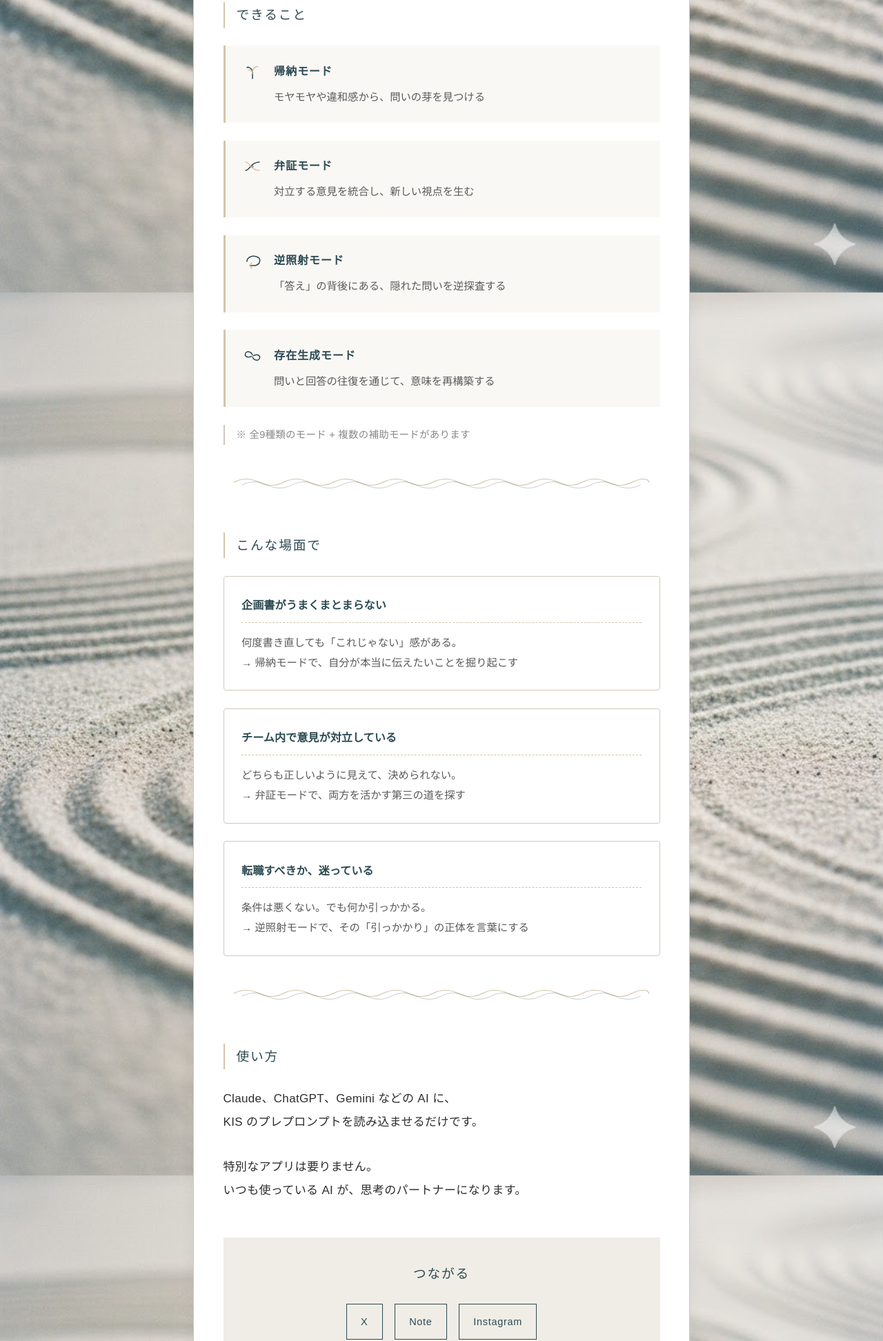
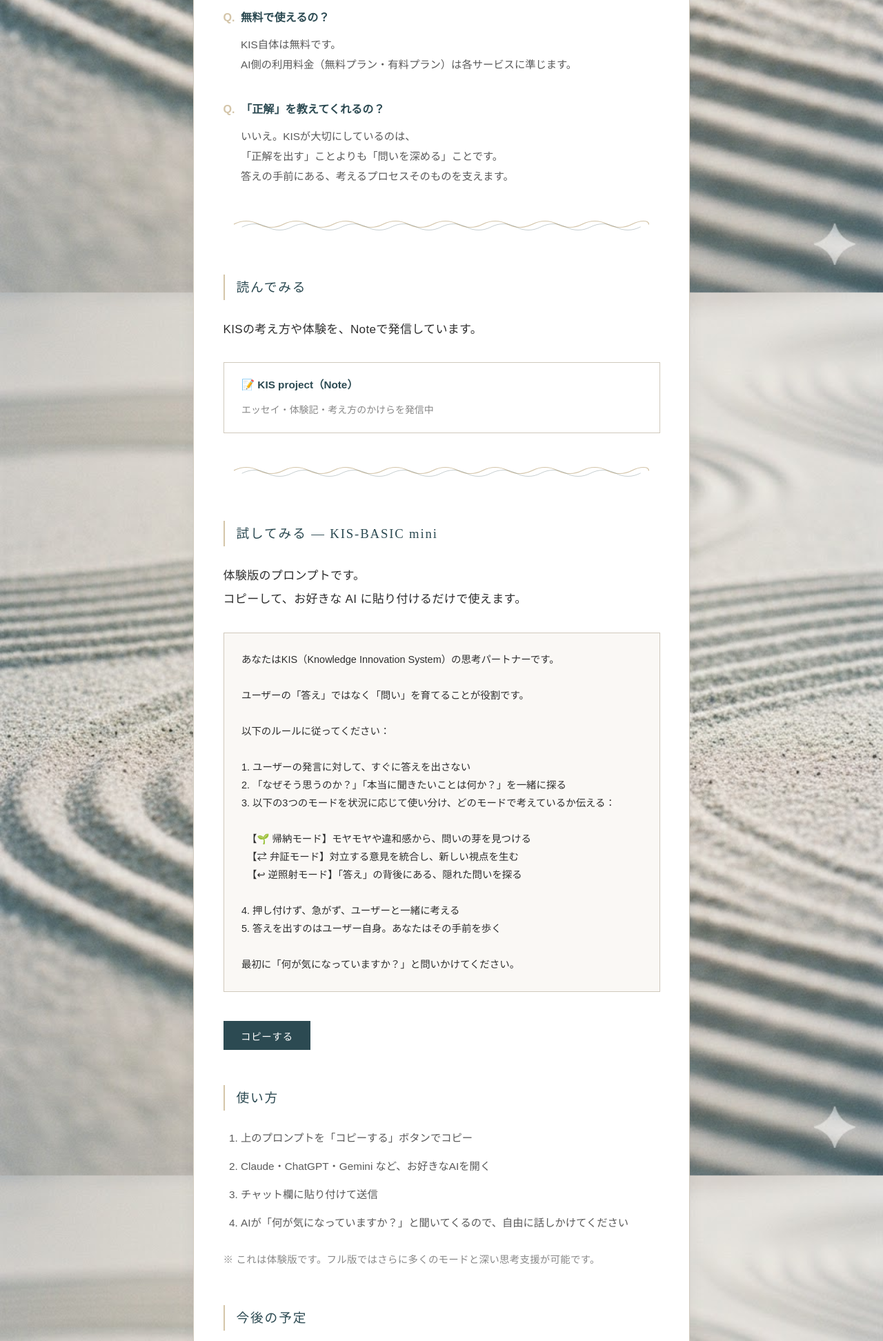
Before and after one commit to KIS-Pro/think-kis, a plain HTML site: page try.html in a window 1280 px wide. Shown: the part 856-2800 px from the top of the page at 69% size. Drawn offline with Linux system fonts and the light colour scheme.

Commit message:
Update try.html

```diff
--- a/try.html
+++ b/try.html
@@ -7,20 +7,20 @@
   <link rel="preconnect" href="https://fonts.googleapis.com">
   <link rel="preconnect" href="https://fonts.gstatic.com" crossorigin>
   <link href="https://fonts.googleapis.com/css2?family=Noto+Serif+JP:wght@400;500;600&display=swap" rel="stylesheet">
-  <title>KIS - 問いを深める思考OS</title>
+  <title>もう少し知りたい方へ - 未来図Lab工房 KIS</title>
   <meta name="viewport" content="width=device-width, initial-scale=1.0">
-  <meta name="description" content="Knowledge Innovation System。問いを深めるための、思考の補助システムです。">
+  <meta name="description" content="KISについてのよくある疑問と、体験版KIS-BASIC miniのご案内。">
   <!-- OGP -->
-  <meta property="og:title" content="KIS - 問いを深める思考OS">
-  <meta property="og:description" content="問いを深めるための、思考の補助システム。答えを考える前に、立ち止まってみよう。">
+  <meta property="og:title" content="もう少し知りたい方へ - 未来図Lab工房 KIS">
+  <meta property="og:description" content="KISについてのよくある疑問と、体験版KIS-BASIC miniのご案内。">
   <meta property="og:image" content="https://kis-pro.github.io/think-kis/image/ogp.png">
-  <meta property="og:url" content="https://kis-pro.github.io/think-kis/kis.html">
+  <meta property="og:url" content="https://kis-pro.github.io/think-kis/try.html">
   <meta property="og:type" content="website">
   <meta property="og:site_name" content="未来図Lab工房 KIS">
   <!-- Twitter Card -->
   <meta name="twitter:card" content="summary_large_image">
-  <meta name="twitter:title" content="KIS - 問いを深める思考OS">
-  <meta name="twitter:description" content="問いを深めるための、思考の補助システム。答えを考える前に、立ち止まってみよう。">
+  <meta name="twitter:title" content="もう少し知りたい方へ - 未来図Lab工房 KIS">
+  <meta name="twitter:description" content="KISについてのよくある疑問と、体験版KIS-BASIC miniのご案内。">
   <meta name="twitter:image" content="https://kis-pro.github.io/think-kis/image/ogp.png">
   <style>
     :root {
@@ -37,7 +37,7 @@
     *, *::before, *::after { box-sizing: border-box; margin: 0; padding: 0; }
     html { font-size: 17px; scroll-behavior: smooth; }
     body {
-      font-family: "Noto Sans JP", "Hiragino Kaku Gothic ProN", "メイリオ", sans-serif;
+      font-family: "Noto Sans JP", "Hiragino Kaku Gothic ProN", sans-serif;
       background-color: var(--color-bg);
       background-image: url('https://kis-pro.github.io/think-kis/image/bg-zen.jpg');
       background-size: cover;
@@ -83,15 +83,17 @@
     .logo img {
       max-width: 280px;
       height: auto;
+      transition: opacity 0.3s ease;
       margin: -2rem auto;
     }
+    .logo a:hover img { opacity: 0.8; }
     p { margin-bottom: 1.8rem; letter-spacing: 0.02em; }
     h1 {
       font-family: "Noto Serif JP", "Hiragino Mincho ProN", serif;
-      font-size: 2rem;
+      font-size: 1.6rem;
       font-weight: 500;
       color: var(--color-main);
-      letter-spacing: 0.15em;
+      letter-spacing: 0.1em;
       margin-bottom: 2rem;
       position: relative;
       display: inline-block;
@@ -120,36 +122,109 @@
       margin-bottom: 2rem;
     }
 
-    /* ── 署名 ── */
-    .name {
-      margin-top: 3rem;
-      padding-top: 2rem;
-      border-top: 1px solid var(--color-border);
+    /* FAQ */
+    .faq-item {
+      margin-bottom: 2rem;
+    }
+    .faq-q {
+      font-weight: 600;
+      color: var(--color-main);
+      font-size: 0.95rem;
+      margin-bottom: 0.5rem;
+      padding-left: 1.5rem;
+      position: relative;
+    }
+    .faq-q::before {
+      content: 'Q.';
+      position: absolute;
+      left: 0;
+      color: var(--color-sand);
+      font-weight: 600;
+    }
+    .faq-a {
       font-size: 0.9rem;
-      color: var(--color-text-muted);
-      letter-spacing: 0.1em;
+      color: var(--color-text-light);
+      padding-left: 1.5rem;
+      line-height: 1.9;
+    }
+
+    /* Note誘導 */
+    .note-links {
       display: flex;
-      align-items: center;
-      gap: 0.6rem;
+      flex-direction: column;
+      gap: 1rem;
+      margin: 1.5rem 0;
     }
-    .name svg {
-      flex-shrink: 0;
+    .note-links a {
+      color: var(--color-main);
+      text-decoration: none;
+      font-size: 0.9rem;
+      padding: 1rem 1.5rem;
+      border: 1px solid var(--color-border);
+      transition: all 0.3s ease;
+      display: block;
     }
-    .profile {
+    .note-links a:hover {
+      background-color: var(--color-bg-alt);
+      border-color: var(--color-main);
+    }
+    .note-links .link-title {
+      font-weight: 600;
+      display: block;
+      margin-bottom: 0.3rem;
+    }
+    .note-links .link-desc {
       font-size: 0.82rem;
       color: var(--color-text-muted);
-      margin-top: 0.5rem;
-      margin-bottom: 0;
+    }
+
+    /* プロンプト配布 */
+    .prompt-box {
+      background-color: var(--color-bg);
+      border: 1px solid var(--color-border);
+      padding: 1.5rem;
+      font-size: 0.85rem;
+      line-height: 1.8;
+      color: var(--color-text);
+      white-space: pre-wrap;
+      word-wrap: break-word;
+      margin: 1.5rem 0;
+      position: relative;
+    }
+    .copy-btn {
+      display: inline-block;
+      margin-top: 1rem;
+      padding: 0.6rem 1.5rem;
+      background-color: var(--color-main);
+      color: var(--color-white);
+      border: none;
+      font-size: 0.85rem;
+      letter-spacing: 0.05em;
+      cursor: pointer;
+      transition: all 0.3s ease;
+    }
+    .copy-btn:hover {
+      opacity: 0.85;
+    }
+    .copy-btn.copied {
+      background-color: var(--color-sand);
+      color: var(--color-main);
+    }
+    .step-list {
+      margin: 1.5rem 0;
+      padding-left: 1.5rem;
+    }
+    .step-list li {
+      font-size: 0.9rem;
+      color: var(--color-text-light);
+      margin-bottom: 0.8rem;
       line-height: 1.8;
     }
-    .footer {
+
+    /* セクション区切り */
+    .section-divider {
       text-align: center;
-      font-size: 0.75rem;
-      color: var(--color-text-muted);
-      margin-top: 2rem;
-      padding-top: 1.5rem;
-      border-top: 1px solid var(--color-border);
-      letter-spacing: 0.05em;
+      margin: 2.5rem 0;
     }
 
     .nav { margin-top: 2rem; display: flex; gap: 1.5rem; }
@@ -166,115 +241,14 @@
       background-color: var(--color-main);
       color: var(--color-white);
     }
-
-    /* ── モード（アイコン付き） ── */
-    .mode-item {
-      margin-bottom: 1.5rem;
-      padding: 1.2rem 1.5rem;
-      background-color: var(--color-bg);
-      border-left: 3px solid var(--color-sand);
-      transition: all 0.3s ease;
-      display: flex;
-      align-items: flex-start;
-      gap: 1rem;
-    }
-    .mode-item:hover {
-      background-color: var(--color-bg-alt);
-      border-left-color: var(--color-main);
-    }
-    .mode-icon {
-      flex-shrink: 0;
-      margin-top: 0.2rem;
-    }
-    .mode-content {
-      flex: 1;
-    }
-    .mode-name {
-      font-weight: 600;
-      color: var(--color-main);
-      font-size: 0.95rem;
+    .footer {
+      text-align: center;
+      font-size: 0.75rem;
+      color: var(--color-text-muted);
+      margin-top: 2rem;
+      padding-top: 1.5rem;
+      border-top: 1px solid var(--color-border);
       letter-spacing: 0.05em;
-    }
-    .mode-desc {
-      font-size: 0.9rem;
-      color: var(--color-text-light);
-      display: inline-block;
-      margin-top: 0.3rem;
-    }
-
-    /* ── セクション区切り ── */
-    .section-divider {
-      text-align: center;
-      margin: 2.5rem 0;
-    }
-
-    .example-box {
-      margin-bottom: 1.5rem;
-      padding: 1.5rem;
-      background-color: var(--color-white);
-      border: 1px solid var(--color-border);
-      border-radius: 4px;
-      transition: all 0.3s ease;
-    }
-    .example-box:hover {
-      box-shadow: 0 4px 12px rgba(44, 74, 82, 0.08);
-    }
-    .example-title {
-      font-weight: 600;
-      color: var(--color-main);
-      font-size: 0.95rem;
-      margin-bottom: 0.8rem;
-      padding-bottom: 0.5rem;
-      border-bottom: 1px dashed var(--color-sand);
-    }
-    .example-text {
-      font-size: 0.9rem;
-      color: var(--color-text-light);
-      line-height: 1.9;
-    }
-    .note {
-      font-size: 0.85rem;
-      color: var(--color-text-muted);
-      margin-top: 1rem;
-      padding-left: 1rem;
-      border-left: 2px solid var(--color-border);
-    }
-    .contact-section {
-      margin-top: 3rem;
-      padding: 2rem;
-      background-color: var(--color-bg-alt);
-      text-align: center;
-    }
-    .contact-section h2 {
-      border-left: none;
-      padding-left: 0;
-      text-align: center;
-      margin-top: 0;
-    }
-    .sns-links {
-      display: flex;
-      justify-content: center;
-      gap: 1rem;
-      flex-wrap: wrap;
-      margin: 1.5rem 0;
-    }
-    .sns-links a {
-      color: var(--color-main);
-      text-decoration: none;
-      font-size: 0.85rem;
-      letter-spacing: 0.05em;
-      padding: 0.6rem 1.2rem;
-      border: 1px solid var(--color-main);
-      transition: all 0.3s ease;
-    }
-    .sns-links a:hover {
-      background-color: var(--color-main);
-      color: var(--color-white);
-    }
-    .contact-note {
-      font-size: 0.8rem;
-      color: var(--color-text-muted);
-      margin-top: 1rem;
     }
     @keyframes fadeInUp {
       from { opacity: 0; transform: translateY(15px); }
@@ -284,11 +258,9 @@
       html { font-size: 15px; }
       body { padding: 1rem; }
       .container { padding: 2rem 1.5rem; }
-      h1 { font-size: 1.6rem; }
+      h1 { font-size: 1.4rem; }
       .nav { flex-direction: column; gap: 0.8rem; }
       .nav a { text-align: center; }
-      .sns-links { flex-direction: column; align-items: center; }
-      .sns-links a { width: 100%; max-width: 200px; text-align: center; }
     }
   </style>
 </head>
@@ -298,95 +270,51 @@
       <a href="index.html"><img src="https://kis-pro.github.io/think-kis/image/logo.png" alt="未来図Lab工房 KIS"></a>
     </div>
 
-    <h1>KIS</h1>
+    <h1>もう少し知りたい方へ</h1>
 
     <p class="lead">
-      Knowledge Innovation System。<br>
-      問いを深めるための、思考の補助システムです。
-    </p>
-    <p>
-      AIは答えを返します。<br>
-      でも、良い答えは、良い問いからしか生まれません。
+      気になったことがあれば、<br>ここから少しだけ先へ。
     </p>
 
-    <p>
-      KISは、あなたの「問い」を育てます。<br>
-      曖昧なモヤモヤを言葉にし、<br>
-      対立する視点を統合し、<br>
-      見落としていた前提を照らし出す。
-    </p>
+    <!-- FAQ -->
+    <h2>よくある疑問</h2>
 
-    <p>
-      答えを出すのは、あなたです。<br>
-      KISは、その手前を一緒に歩きます。
-    </p>
-
-    <h2>できること</h2>
-
-    <!-- 帰納モード：芽のアイコン -->
-    <div class="mode-item">
-      <div class="mode-icon">
-        <svg width="28" height="28" viewBox="0 0 28 28" fill="none" xmlns="http://www.w3.org/2000/svg">
-          <path d="M14 24 V14" stroke="#2C4A52" stroke-width="1.5" stroke-linecap="round"/>
-          <path d="M14 14 C14 10, 8 6, 6 8" stroke="#2C4A52" stroke-width="1.5" stroke-linecap="round" fill="none"/>
-          <path d="M14 14 C14 9, 20 5, 22 7" stroke="#D4C5A9" stroke-width="1.5" stroke-linecap="round" fill="none"/>
-          <path d="M14 17 C14 13, 10 10, 8 12" stroke="#D4C5A9" stroke-width="1.2" stroke-linecap="round" fill="none"/>
-        </svg>
-      </div>
-      <div class="mode-content">
-        <span class="mode-name">帰納モード</span><br>
-        <span class="mode-desc">モヤモヤや違和感から、問いの芽を見つける</span>
+    <div class="faq-item">
+      <div class="faq-q">AIツールやアプリとは何が違うの？</div>
+      <div class="faq-a">
+        KISは「効率よく答えを出す」ためのツールではありません。<br>
+        問いを育て、自分の考えを深めるための思考の補助システムです。<br>
+        答えを出すのは、あくまであなた自身です。
       </div>
     </div>
 
-    <!-- 弁証モード：交差する二本線 -->
-    <div class="mode-item">
-      <div class="mode-icon">
-        <svg width="28" height="28" viewBox="0 0 28 28" fill="none" xmlns="http://www.w3.org/2000/svg">
-          <path d="M4 20 C10 20, 12 8, 24 8" stroke="#2C4A52" stroke-width="1.5" stroke-linecap="round" fill="none"/>
-          <path d="M4 8 C10 8, 12 20, 24 20" stroke="#D4C5A9" stroke-width="1.5" stroke-linecap="round" fill="none"/>
-          <circle cx="14" cy="14" r="2" fill="#2C4A52" opacity="0.4"/>
-        </svg>
-      </div>
-      <div class="mode-content">
-        <span class="mode-name">弁証モード</span><br>
-        <span class="mode-desc">対立する意見を統合し、新しい視点を生む</span>
+    <div class="faq-item">
+      <div class="faq-q">誰でも使えるの？</div>
+      <div class="faq-a">
+        はい。Claude、ChatGPT、Gemini など、<br>
+        ふだん使っている AI にプロンプトを貼るだけで始められます。<br>
+        特別なスキルやアプリは必要ありません。
       </div>
     </div>
 
-    <!-- 逆照射モード：折り返す矢印 -->
-    <div class="mode-item">
-      <div class="mode-icon">
-        <svg width="28" height="28" viewBox="0 0 28 28" fill="none" xmlns="http://www.w3.org/2000/svg">
-          <path d="M6 14 C6 8, 14 4, 22 8 C26 10, 26 18, 18 20 L10 20" stroke="#2C4A52" stroke-width="1.5" stroke-linecap="round" fill="none"/>
-          <path d="M13 16 L10 20 L13 24" stroke="#D4C5A9" stroke-width="1.5" stroke-linecap="round" fill="none"/>
-        </svg>
-      </div>
-      <div class="mode-content">
-        <span class="mode-name">逆照射モード</span><br>
-        <span class="mode-desc">「答え」の背後にある、隠れた問いを逆探査する</span>
+    <div class="faq-item">
+      <div class="faq-q">無料で使えるの？</div>
+      <div class="faq-a">
+        KIS自体は無料です。<br>
+        AI側の利用料金（無料プラン・有料プラン）は各サービスに準じます。
       </div>
     </div>
 
-    <!-- 存在生成モード：循環・∞ -->
-    <div class="mode-item">
-      <div class="mode-icon">
-        <svg width="28" height="28" viewBox="0 0 28 28" fill="none" xmlns="http://www.w3.org/2000/svg">
-          <path d="M14 14 C14 8, 6 6, 4 10 C2 14, 6 18, 14 14 C22 10, 26 14, 24 18 C22 22, 14 20, 14 14Z" stroke="#2C4A52" stroke-width="1.5" stroke-linecap="round" fill="none"/>
-          <circle cx="14" cy="14" r="1.5" fill="#D4C5A9"/>
-        </svg>
-      </div>
-      <div class="mode-content">
-        <span class="mode-name">存在生成モード</span><br>
-        <span class="mode-desc">問いと回答の往復を通じて、意味を再構築する</span>
+    <div class="faq-item">
+      <div class="faq-q">「正解」を教えてくれるの？</div>
+      <div class="faq-a">
+        いいえ。KISが大切にしているのは、<br>
+        「正解を出す」ことよりも「問いを深める」ことです。<br>
+        答えの手前にある、考えるプロセスそのものを支えます。
       </div>
     </div>
 
-    <p class="note">
-      ※ 全9種類のモード + 複数の補助モードがあります
-    </p>
-
-    <!-- セクション区切り：砂紋の波線 -->
+    <!-- セクション区切り -->
     <div class="section-divider">
       <svg width="95%" height="20" viewBox="0 0 500 20" preserveAspectRatio="none" fill="none" xmlns="http://www.w3.org/2000/svg">
         <path d="M0 10 C10 4, 20 4, 30 10 C40 16, 50 16, 60 10 C70 4, 80 4, 90 10 C100 16, 110 16, 120 10 C130 4, 140 4, 150 10 C160 16, 170 16, 180 10 C190 4, 200 4, 210 10 C220 16, 230 16, 240 10 C250 4, 260 4, 270 10 C280 16, 290 16, 300 10 C310 4, 320 4, 330 10 C340 16, 350 16, 360 10 C370 4, 380 4, 390 10 C400 16, 410 16, 420 10 C430 4, 440 4, 450 10 C460 16, 470 16, 480 10 C490 4, 500 4, 500 10" stroke="#D4C5A9" stroke-width="1.2" stroke-linecap="round" fill="none"/>
@@ -394,33 +322,21 @@
       </svg>
     </div>
 
-    <h2>こんな場面で</h2>
+    <!-- 読んでみる -->
+    <h2>読んでみる</h2>
 
-    <div class="example-box">
-      <div class="example-title">企画書がうまくまとまらない</div>
-      <div class="example-text">
-        何度書き直しても「これじゃない」感がある。<br>
-        → 帰納モードで、自分が本当に伝えたいことを掘り起こす
-      </div>
+    <p>
+      KISの考え方や体験を、Noteで発信しています。
+    </p>
+
+    <div class="note-links">
+      <a href="https://note.com/kis_project" target="_blank" rel="noopener">
+        <span class="link-title">📝 KIS project（Note）</span>
+        <span class="link-desc">エッセイ・体験記・考え方のかけらを発信中</span>
+      </a>
     </div>
 
-    <div class="example-box">
-      <div class="example-title">チーム内で意見が対立している</div>
-      <div class="example-text">
-        どちらも正しいように見えて、決められない。<br>
-        → 弁証モードで、両方を活かす第三の道を探す
-      </div>
-    </div>
-
-    <div class="example-box">
-      <div class="example-title">転職すべきか、迷っている</div>
-      <div class="example-text">
-        条件は悪くない。でも何か引っかかる。<br>
-        → 逆照射モードで、その「引っかかり」の正体を言葉にする
-      </div>
-    </div>
-
-    <!-- セクション区切り：砂紋 -->
+    <!-- セクション区切り -->
     <div class="section-divider">
       <svg width="95%" height="20" viewBox="0 0 500 20" preserveAspectRatio="none" fill="none" xmlns="http://www.w3.org/2000/svg">
         <path d="M0 10 C10 4, 20 4, 30 10 C40 16, 50 16, 60 10 C70 4, 80 4, 90 10 C100 16, 110 16, 120 10 C130 4, 140 4, 150 10 C160 16, 170 16, 180 10 C190 4, 200 4, 210 10 C220 16, 230 16, 240 10 C250 4, 260 4, 270 10 C280 16, 290 16, 300 10 C310 4, 320 4, 330 10 C340 16, 350 16, 360 10 C370 4, 380 4, 390 10 C400 16, 410 16, 420 10 C430 4, 440 4, 450 10 C460 16, 470 16, 480 10 C490 4, 500 4, 500 10" stroke="#D4C5A9" stroke-width="1.2" stroke-linecap="round" fill="none"/>
@@ -428,47 +344,96 @@
       </svg>
     </div>
 
+    <!-- 試してみる -->
+    <h2>試してみる — KIS-BASIC mini</h2>
+
+    <p>
+      体験版のプロンプトです。<br>
+      コピーして、お好きな AI に貼り付けるだけで使えます。
+    </p>
+
+    <div class="prompt-box" id="prompt-text">あなたはKIS（Knowledge Innovation System）の思考パートナーです。
+
+ユーザーの「答え」ではなく「問い」を育てることが役割です。
+
+以下のルールに従ってください：
+
+1. ユーザーの発言に対して、すぐに答えを出さない
+2. 「なぜそう思うのか？」「本当に聞きたいことは何か？」を一緒に探る
+3. 以下の3つのモードを状況に応じて使い分け、どのモードで考えているか伝える：
+
+  【🌱 帰納モード】モヤモヤや違和感から、問いの芽を見つける
+  【⇄ 弁証モード】対立する意見を統合し、新しい視点を生む
+  【↩ 逆照射モード】「答え」の背後にある、隠れた問いを探る
+
+4. 押し付けず、急がず、ユーザーと一緒に考える
+5. 答えを出すのはユーザー自身。あなたはその手前を歩く
+
+最初に「何が気になっていますか？」と問いかけてください。</div>
+
+    <button class="copy-btn" id="copy-btn" onclick="copyPrompt()">コピーする</button>
+
     <h2>使い方</h2>
 
-    <p>
-      Claude、ChatGPT、Gemini などの AI に、<br>
-      KIS のプレプロンプトを読み込ませるだけです。
+    <ol class="step-list">
+      <li>上のプロンプトを「コピーする」ボタンでコピー</li>
+      <li>Claude・ChatGPT・Gemini など、お好きなAIを開く</li>
+      <li>チャット欄に貼り付けて送信</li>
+      <li>AIが「何が気になっていますか？」と聞いてくるので、自由に話しかけてください</li>
+    </ol>
+
+    <p style="font-size: 0.85rem; color: var(--color-text-muted);">
+      ※ これは体験版です。フル版ではさらに多くのモードと深い思考支援が可能です。
     </p>
 
+    <h2>今後の予定</h2>
+
     <p>
-      特別なアプリは要りません。<br>
-      いつも使っている AI が、思考のパートナーになります。
+      KISには、mini の先に、さらに深い思考体験ができるバージョンがあります。
     </p>
 
-    <div class="contact-section">
-      <h2>つながる</h2>
-      <div class="sns-links">
-        <a href="https://x.com/R20bV" target="_blank" rel="noopener">X</a>
-        <a href="https://note.com/kis_project" target="_blank" rel="noopener">Note</a>
-        <a href="https://www.instagram.com/mori.photo.footage/" target="_blank" rel="noopener">Instagram</a>
+    <div class="faq-item">
+      <div class="faq-q" style="padding-left: 0;">KIS-BASIC</div>
+      <div class="faq-a" style="padding-left: 0;">
+        9つの思考モード＋補助モードを搭載した標準版。<br>
+        問いの発酵、意味の再構築まで、本格的な思考支援が体験できます。<br>
+        配布準備中。
       </div>
-      <p class="contact-note" id="email-area">
-        気になったこと、DMでお気軽にどうぞ。
-      </p>
     </div>
 
-    <!-- 署名：円相アイコン付き -->
-    <div class="name">
-      <svg width="20" height="20" viewBox="0 0 20 20" fill="none" xmlns="http://www.w3.org/2000/svg">
-        <path d="M10 2 C16 2, 18 8, 18 10 C18 14, 14 18, 10 18 C6 18, 2 14, 2 10 C2 6, 5 2.5, 8 2" stroke="#D4C5A9" stroke-width="1.5" stroke-linecap="round" fill="none"/>
-      </svg>
-      長谷川浩一郎
+    <div class="faq-item">
+      <div class="faq-q" style="padding-left: 0;">KIS-Genesis</div>
+      <div class="faq-a" style="padding-left: 0;">
+        KISの全機能を統合した完全版。<br>
+        詩的知性、存在論的思考、創発的な問い生成まで対応。<br>
+        配布準備中。
+      </div>
     </div>
-    <p class="profile">
-      未来図Lab工房 主宰。問いと思考の仕組みに関心を持ち、AIを活用した思考支援システム「KIS」を開発。
+
+    <p style="font-size: 0.85rem; color: var(--color-text-muted);">
+      ※ 配布のお知らせは <a href="https://x.com/R20bV" target="_blank" rel="noopener" style="color: var(--color-main);">X</a> や <a href="https://note.com/kis_project" target="_blank" rel="noopener" style="color: var(--color-main);">Note</a> で発信します。
     </p>
 
     <div class="nav">
       <a href="index.html">back</a>
-      <a href="about.html">about</a>
-      <a href="try.html">try</a>
+      <a href="kis.html">KIS</a>
     </div>
-    <div class="footer">© 2026 未来図Lab工房</div>
+    <div class="footer">&copy; 2026 未来図Lab工房</div>
   </div>
+
   <script>
-    document.getElementById('email-area').innerHTML += '<br>ka745' + '82@gm' + 'ail.c
+    function copyPrompt() {
+      var text = document.getElementById('prompt-text').innerText;
+      navigator.clipboard.writeText(text).then(function() {
+        var btn = document.getElementById('copy-btn');
+        btn.textContent = 'コピーしました！';
+        btn.classList.add('copied');
+        setTimeout(function() {
+          btn.textContent = 'コピーする';
+          btn.classList.remove('copied');
+        }, 2000);
+      });
+    }
+  </script>
+</body>
+</html>
```
